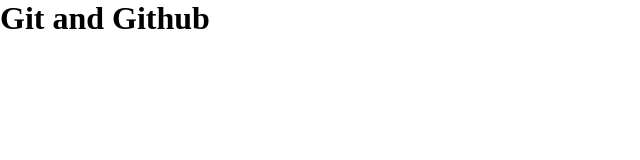
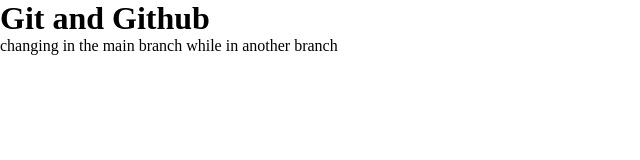
Before and after one commit to ashutoshraw/learningGitHub, a plain HTML site: page index.html in a window 1280 px wide. Shown: the whole page, without its empty margins (0-640 px from the left). Drawn offline with Linux system fonts and the light colour scheme.

Commit message:
add para

```diff
--- a/index.html
+++ b/index.html
@@ -10,5 +10,6 @@
 </head>
 <body>
     <h1>Git and Github</h1>
+    <p>changing in the main branch while in another branch</p>
 </body>
 </html>
```
